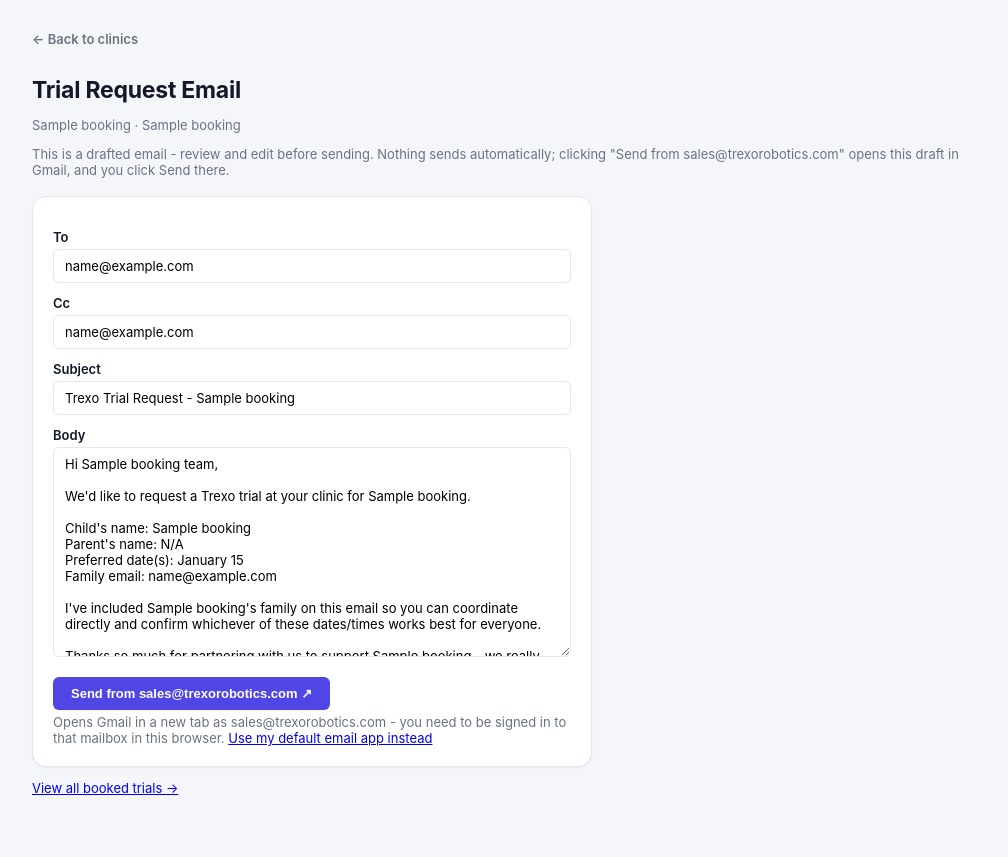
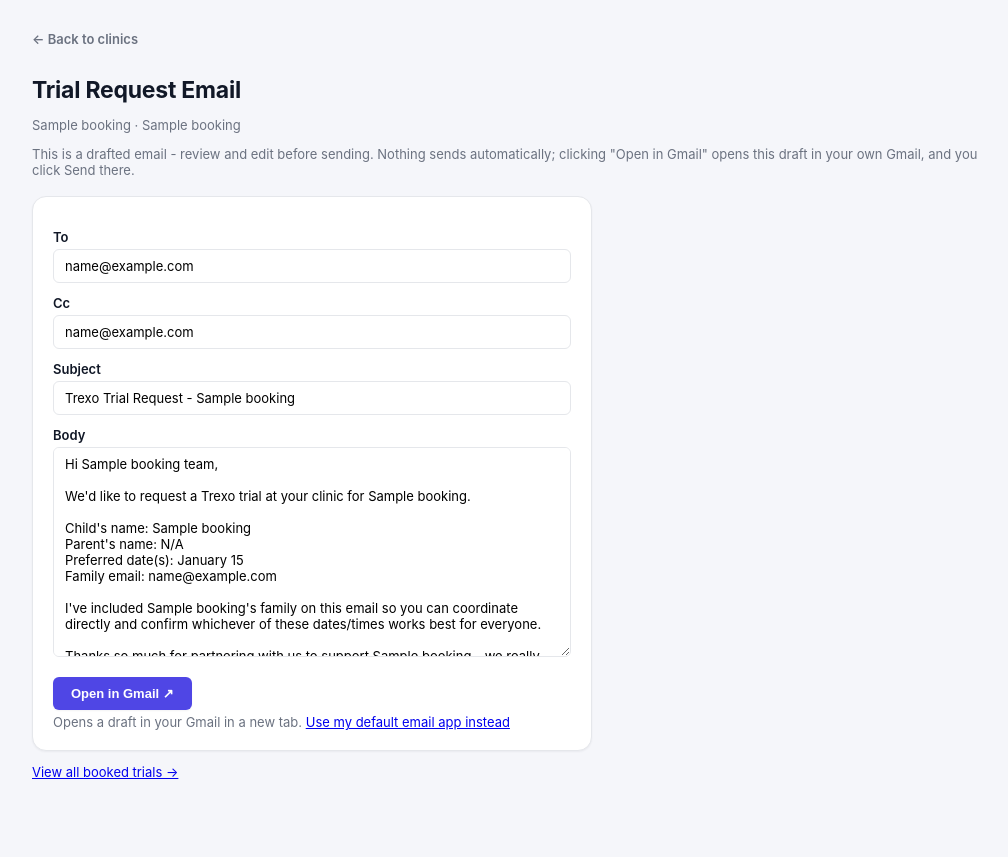
Before and after one commit to parmveers-122/trexo, a Flask app: page /trial/1/email in a window 1280 px wide. Shown: the part 51-908 px from the top of the page, without its empty margins (132-1140 px from the left). After the commit the page ends 830 px from the top, so only its background shows below. Run offline with Flask 3, Linux system fonts and the light colour scheme; tables that the repository leaves empty hold one stand-in row (values such as "Sample post").

Commit message:
Open trial request drafts in the rep's own Gmail instead of forcing sales@
Co-Authored-By: Claude Sonnet 5.5 <noreply@anthropic.com>

```diff
--- a/app.py
+++ b/app.py
@@ -14,9 +14,6 @@ _BASE_DIR = os.path.dirname(os.path.abspath(__file__))
 app = Flask(__name__, static_folder=os.path.join(_BASE_DIR, "static"), static_url_path="/static")
 app.secret_key = "dev-only-not-for-production"
 trial_store.init_db()
-
-# Shared mailbox trial requests go out from (opened in Gmail, not sent by the app).
-SENDER_EMAIL = "sales@trexorobotics.com"
 
 
 @app.route("/")
@@ -148,7 +145,6 @@ def trial_email_preview(booking_id):
         body=body,
         to_address=to_address,
         cc_address=cc_address,
-        sender_email=SENDER_EMAIL,
         mailto=trial_email.mailto_link(to_address, subject, body, cc_address),
     )
 
--- a/templates/compose_trial_email.html
+++ b/templates/compose_trial_email.html
@@ -6,7 +6,7 @@
 
 <h1>Trial Request Email</h1>
 <p class="subtle">{{ booking.clinic_name }} &middot; {{ booking.lead_name }}</p>
-<p class="subtle">This is a drafted email - review and edit before sending. Nothing sends automatically; clicking "Send from {{ sender_email }}" opens this draft in Gmail, and you click Send there.</p>
+<p class="subtle">This is a drafted email - review and edit before sending. Nothing sends automatically; clicking "Open in Gmail" opens this draft in your own Gmail, and you click Send there.</p>
 
 <form class="trial-email-form" onsubmit="return false;">
   <label>To</label>
@@ -27,16 +27,14 @@
   <label>Body</label>
   <textarea id="email-body" rows="12">{{ body }}</textarea>
 
-  <button type="button" class="btn-primary" id="open-gmail-btn">Send from {{ sender_email }} &#8599;</button>
-  <p class="subtle email-gmail-warning">Opens Gmail in a new tab as {{ sender_email }} - you need to be signed in to that mailbox in this browser.
+  <button type="button" class="btn-primary" id="open-gmail-btn">Open in Gmail &#8599;</button>
+  <p class="subtle email-gmail-warning">Opens a draft in your Gmail in a new tab.
     <a href="#" id="open-email-btn">Use my default email app instead</a></p>
 </form>
 
 <p class="subtle"><a href="{{ url_for('trials_log') }}">View all booked trials &rarr;</a></p>
 
 <script>
-  var SENDER = {{ sender_email|tojson }};
-
   function readDraft() {
     var draft = {
       to: document.getElementById('email-to').value.trim(),
@@ -54,8 +52,8 @@
   document.getElementById('open-gmail-btn').addEventListener('click', function () {
     var d = readDraft();
     if (!d) return;
-    // authuser picks the sales@ account when it's signed in to this browser's Gmail.
-    var url = 'https://mail.google.com/mail/?view=cm&fs=1&authuser=' + encodeURIComponent(SENDER) +
+    // No account is forced, so Gmail opens in the rep's own (default) account.
+    var url = 'https://mail.google.com/mail/?view=cm&fs=1' +
       '&to=' + encodeURIComponent(d.to) +
       '&su=' + encodeURIComponent(d.subject) +
       '&body=' + encodeURIComponent(d.body);
```
